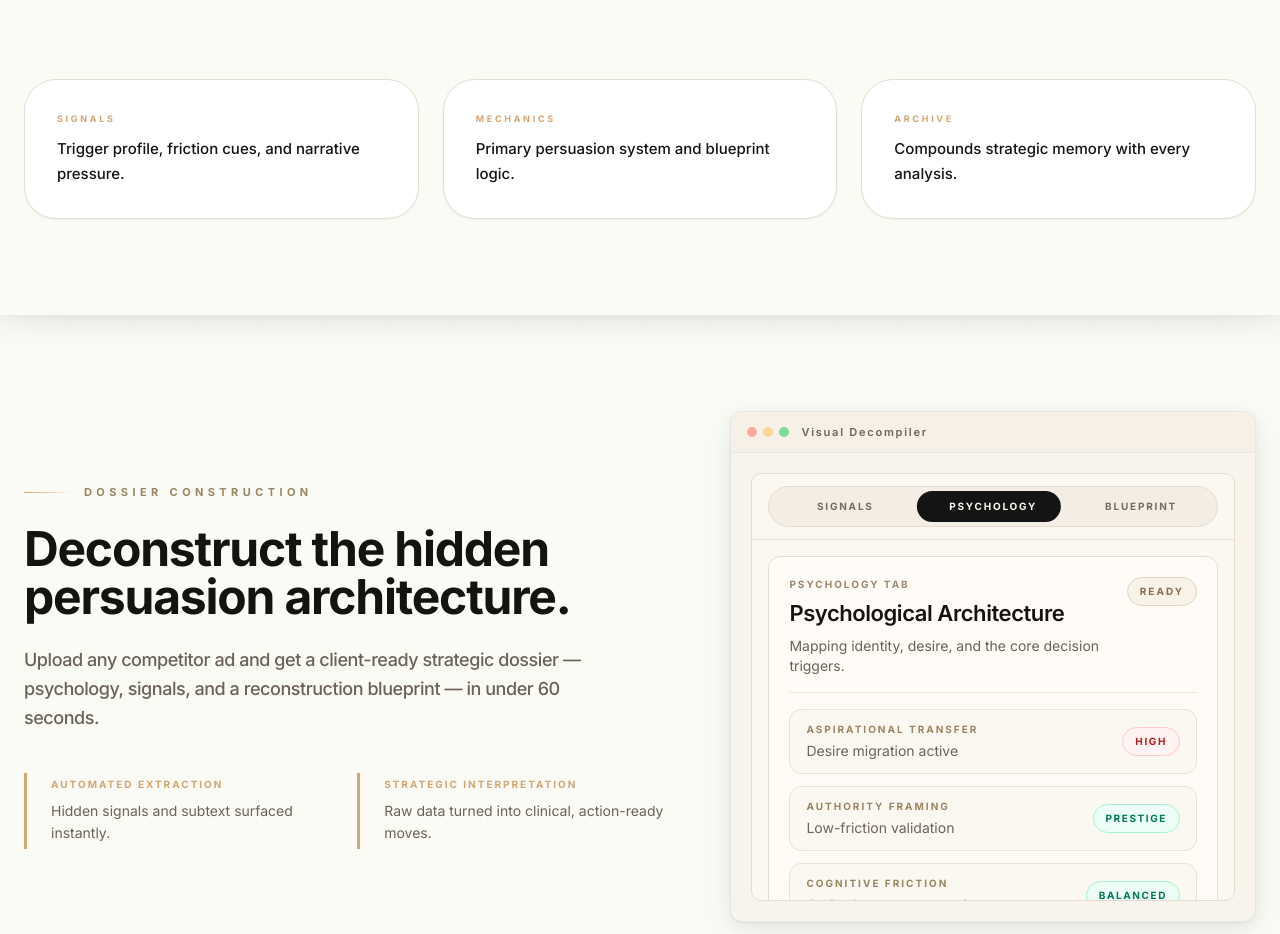
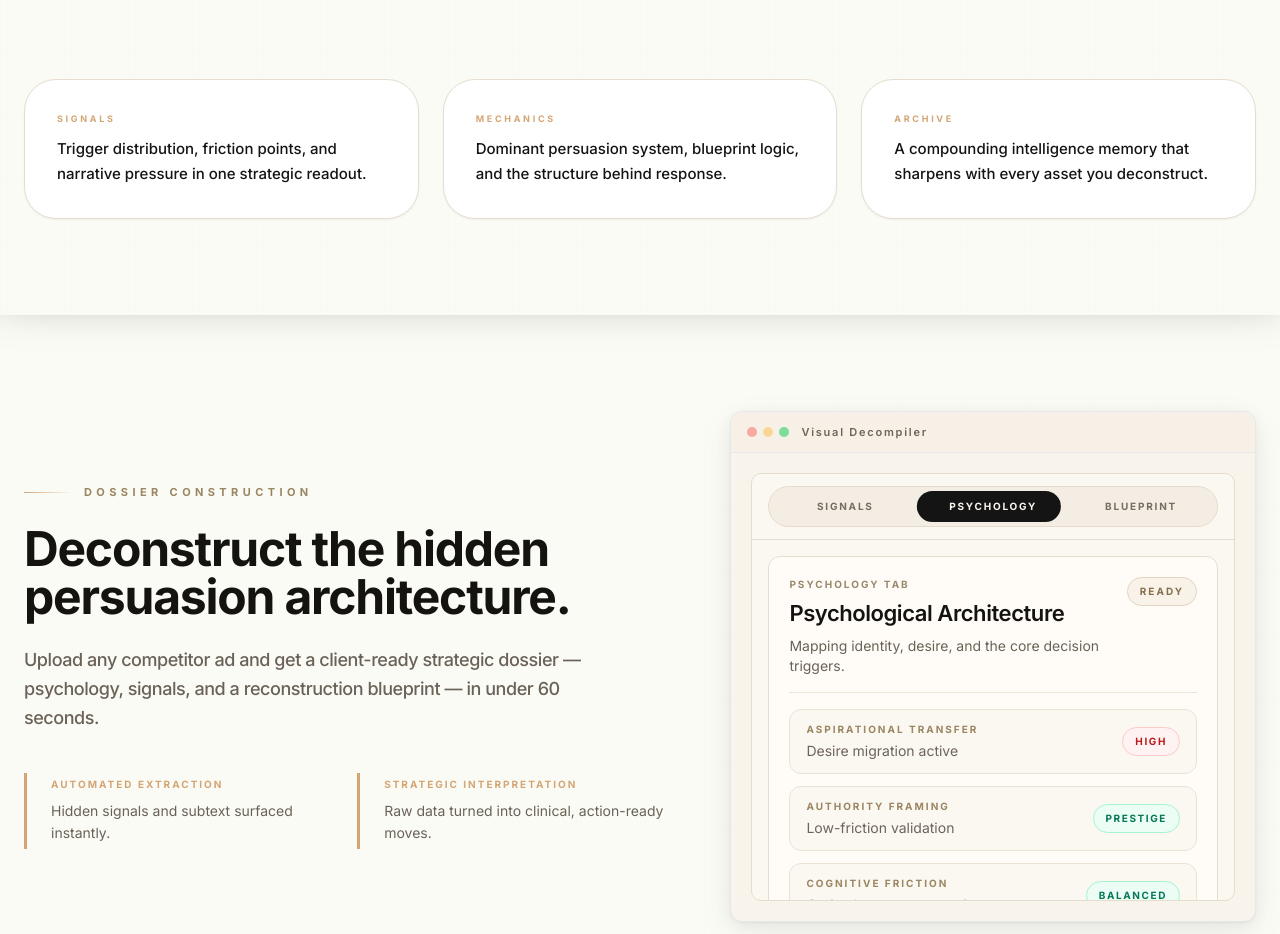
Before and after one commit to popvisly/visual-decompiler, a Next.js app: page / in a window 1280 px wide. Shown: the part 1480-2414 px from the top of the page. Built offline with nearby package versions, Linux system fonts and the light colour scheme; no server answers.

Commit message:
Strengthen strategic architecture copy

```diff
--- a/src/components/marketing/Hero.tsx
+++ b/src/components/marketing/Hero.tsx
@@ -76,9 +76,9 @@ export default function Hero({
 
                 <div className="mt-20 grid gap-6 sm:grid-cols-3">
                     {[
-                        { label: 'Signals', body: 'Trigger profile, friction cues, and narrative pressure.' },
-                        { label: 'Mechanics', body: 'Primary persuasion system and blueprint logic.' },
-                        { label: 'Archive', body: 'Compounds strategic memory with every analysis.' }
+                        { label: 'Signals', body: 'Trigger distribution, friction points, and narrative pressure in one strategic readout.' },
+                        { label: 'Mechanics', body: 'Dominant persuasion system, blueprint logic, and the structure behind response.' },
+                        { label: 'Archive', body: 'A compounding intelligence memory that sharpens with every asset you deconstruct.' }
                     ].map((item, i) => (
                         <motion.div
                             key={item.label}
```
